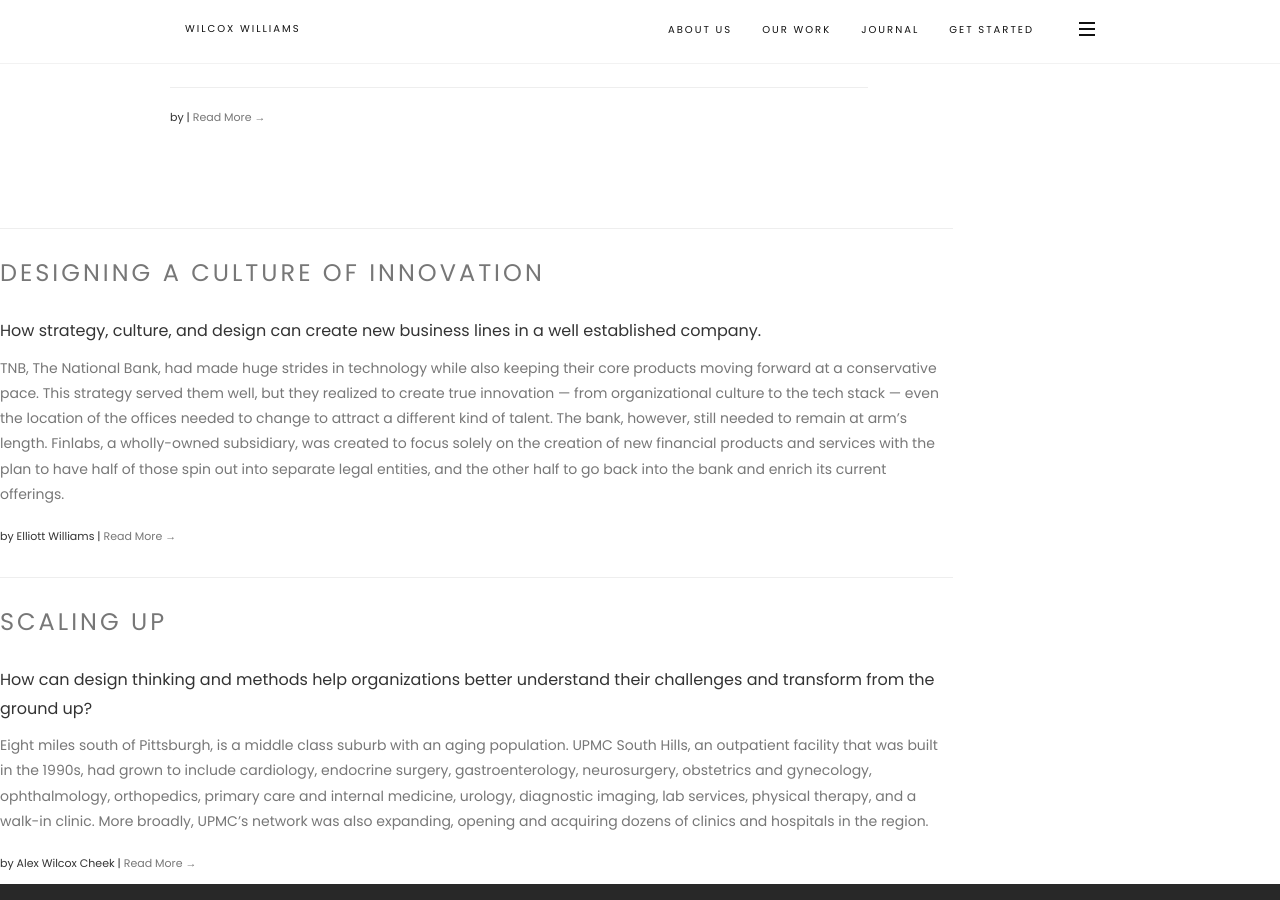
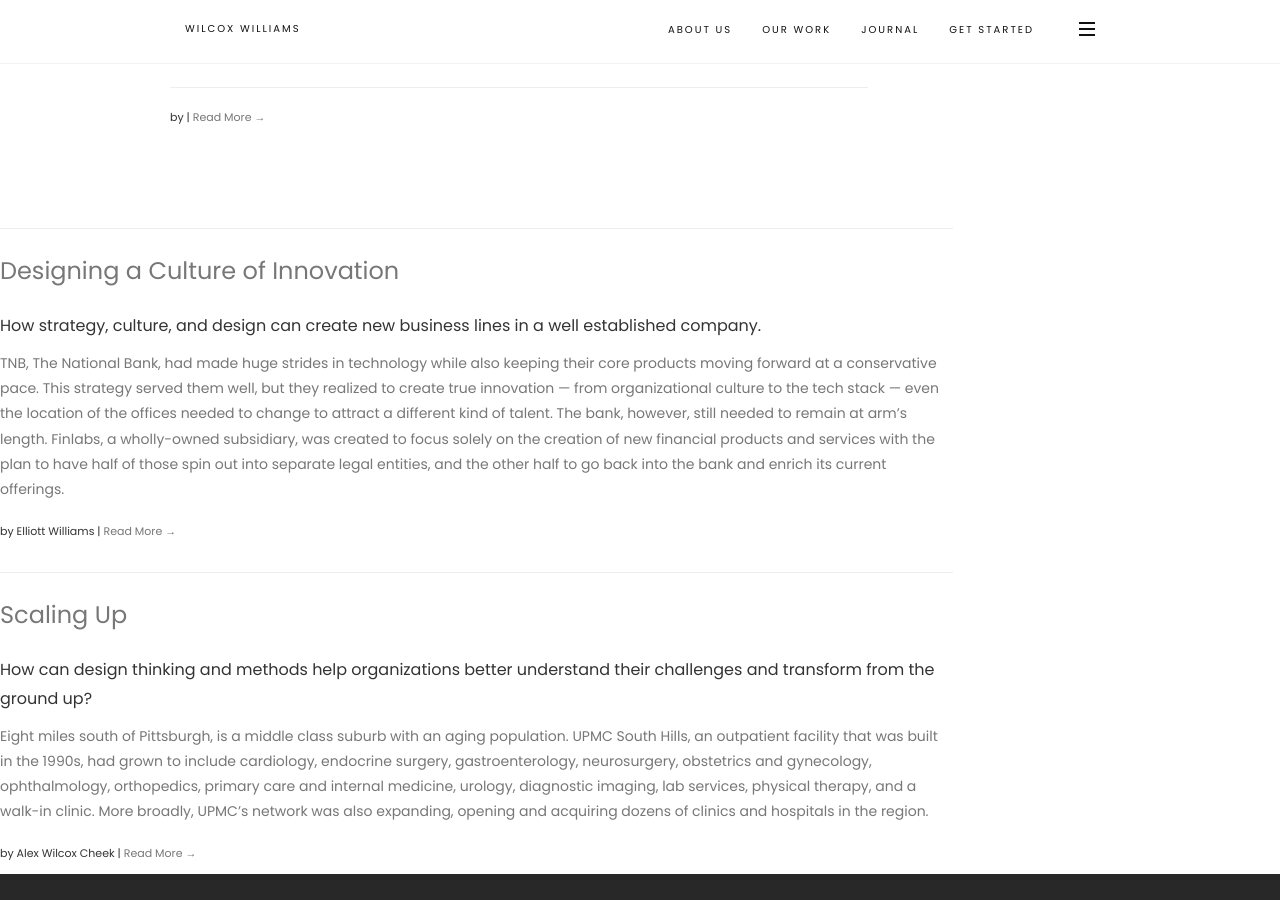
Before and after one commit to rwcstudio/wilcoxwilliams.github.io, a Jekyll site: the page built from journal.html, in a window 1280 px wide and 900 px high, scrolled down 476 px. Built offline with Jekyll 4.4.1, drawn with Linux system fonts in a browser that asks for light colours.

Commit message:
Update journal.html

```diff
--- a/journal.html
+++ b/journal.html
@@ -21,7 +21,7 @@ layout: default
 				<!-- MODULE TITLE -->
 				<div class="row">
 					<div class="col-sm-12 col-md-9 col-lg-9"><hr>
-						  <h2 class="font-alt">
+						  <h2>
                   <a href="{{ post.url }}">{{ post.title }}</a>
               </h2>
 						<h3>{{ post.subtitle }}</h3>
```
